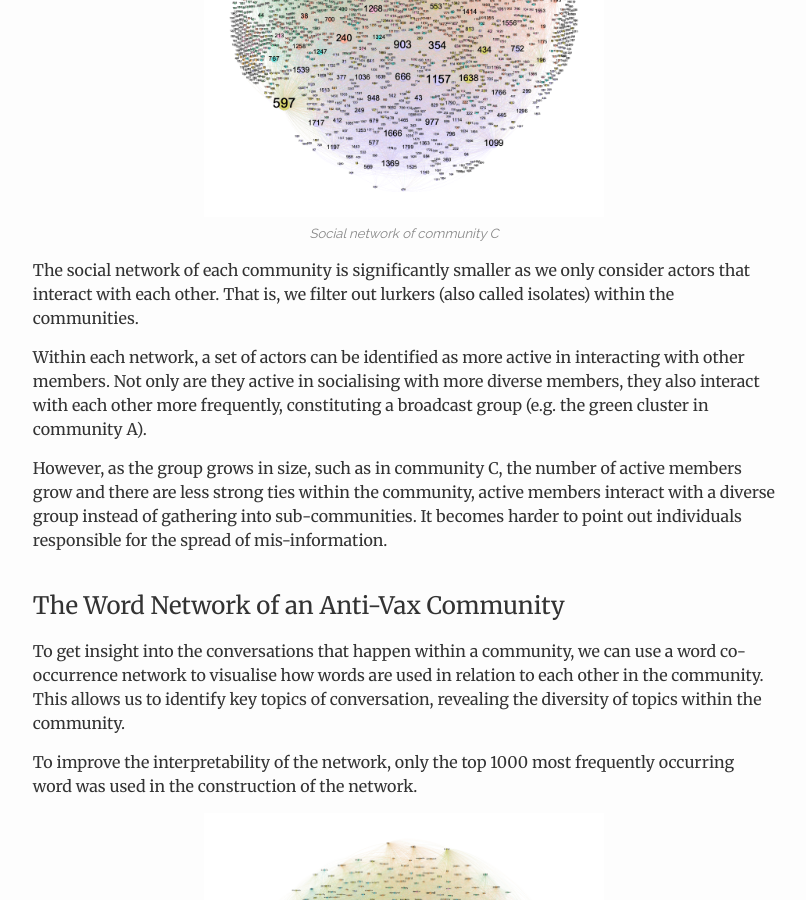
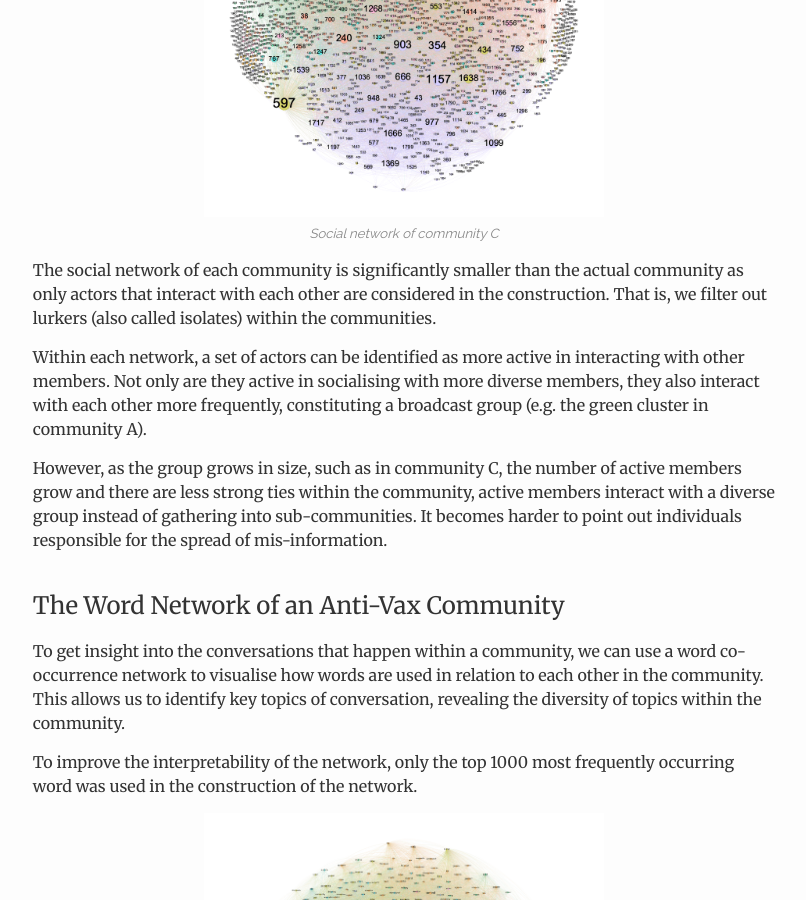
Before and after one commit to vnck/vnck.github.io, a Jekyll site: the page built from _posts/2021-08-18-visualising-sg-anti-vax-communities.md, in a window 1280 px wide and 900 px high, scrolled down 2716 px. Shown: the whole window, without its empty margins (236-1042 px from the left). Built offline with Jekyll 4.4.1, drawn with Linux system fonts in a browser that asks for light colours; comment, search, counter and statistics services are not loaded.

Commit message:
edit post

```diff
--- a/_posts/2021-08-18-visualising-sg-anti-vax-communities.md
+++ b/_posts/2021-08-18-visualising-sg-anti-vax-communities.md
@@ -58,7 +58,7 @@ The social networks of each of the communities are thus presented.
     <figcaption>Social network of community C</figcaption>
 </figure>
 
-The social network of each community is significantly smaller as we only consider actors that interact with each other. That is, we filter out lurkers (also called isolates) within the communities.
+The social network of each community is significantly smaller than the actual community as only actors that interact with each other are considered in the construction. That is, we filter out lurkers (also called isolates) within the communities.
 
 Within each network, a set of actors can be identified as more active in interacting with other members. Not only are they active in socialising with more diverse members, they also interact with each other more frequently, constituting a broadcast group (e.g. the green cluster in community A).
 
```
